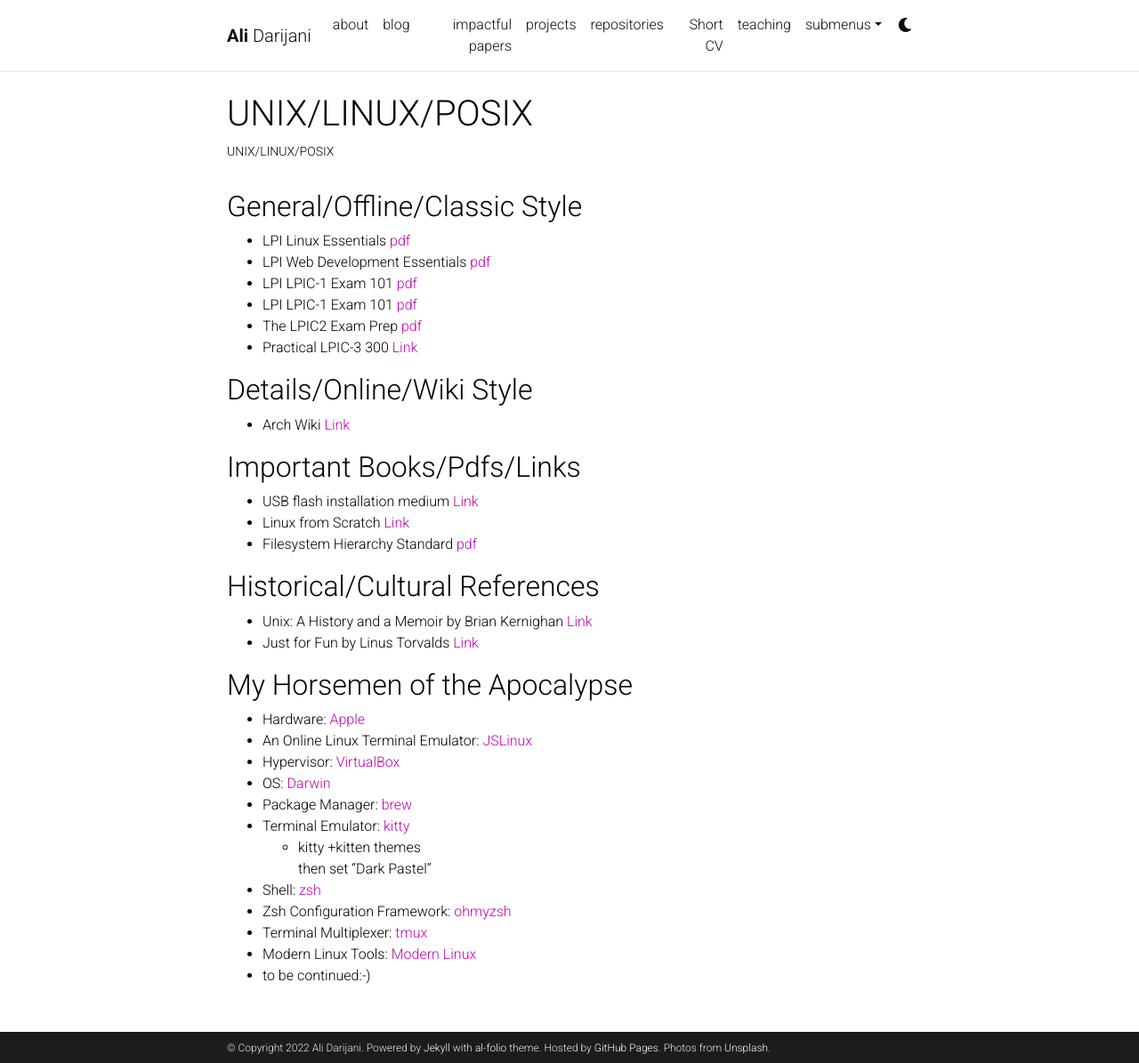
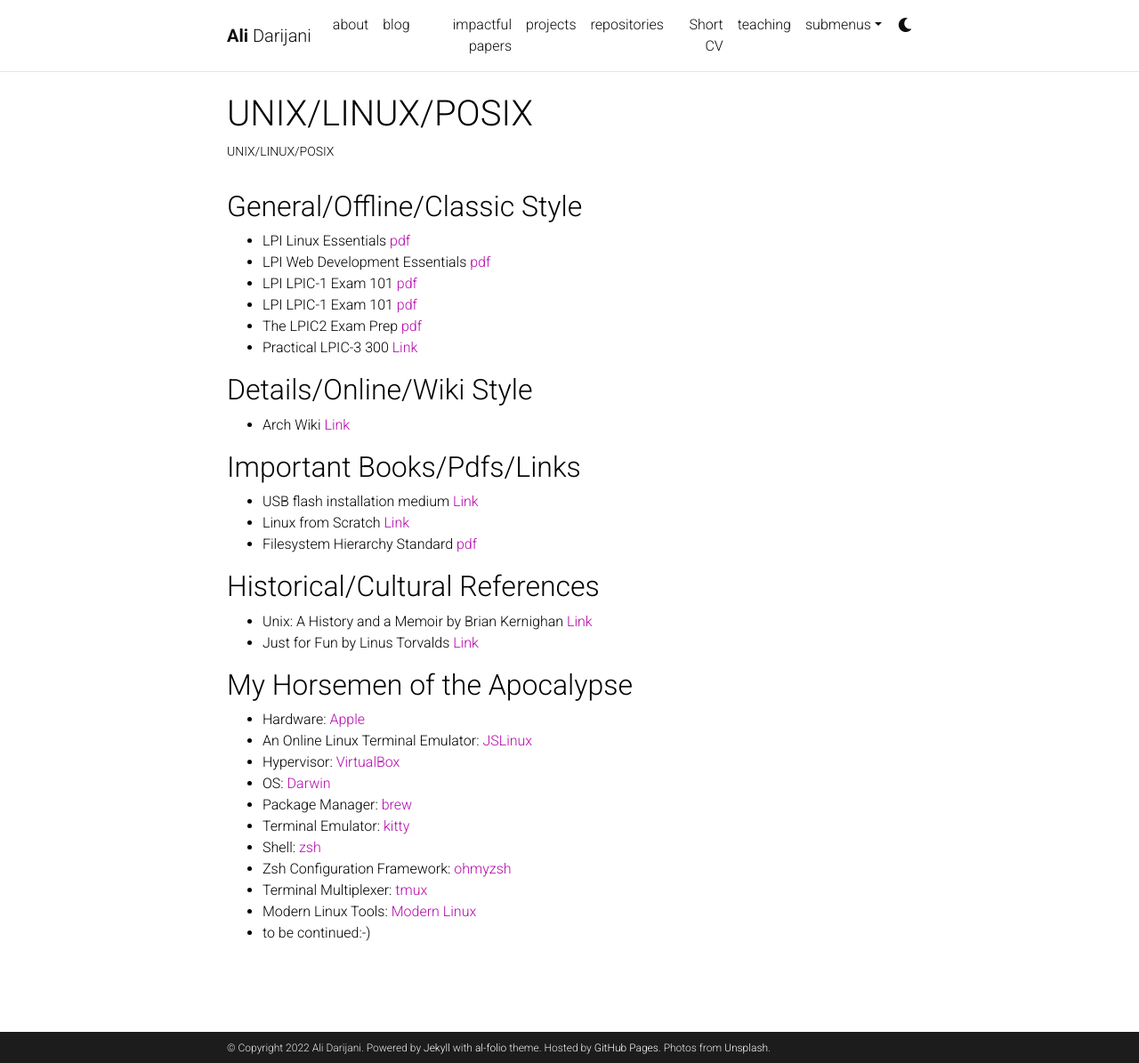
Before and after one commit to adarijani/adarijani.github.io_archived, a Jekyll site: the page built from _projects/unix linux posix.md, in a window 1280 px wide and 1195 px high. Shown: the whole window at 89% size. Built offline with Jekyll 4.4.1, drawn with Linux system fonts in a browser that asks for light colours; comment, search, counter and statistics services are not loaded; a style sheet for code colours, icons or effects is not loaded.

Commit message:
Update unix linux posix.md

```diff
--- a/_projects/unix linux posix.md
+++ b/_projects/unix linux posix.md
@@ -34,8 +34,6 @@ category: teaching
 * OS: [Darwin](https://github.com/apple/darwin-xnu)
 * Package Manager: [brew](https://brew.sh/)
 * Terminal Emulator: [kitty](https://sw.kovidgoyal.net/kitty/)
-  * kitty +kitten themes
-    then set "Dark Pastel"
 * Shell: [zsh](https://www.zsh.org/)
 * Zsh Configuration Framework: [ohmyzsh](https://ohmyz.sh/)
 * Terminal Multiplexer: [tmux](https://github.com/tmux)
```
